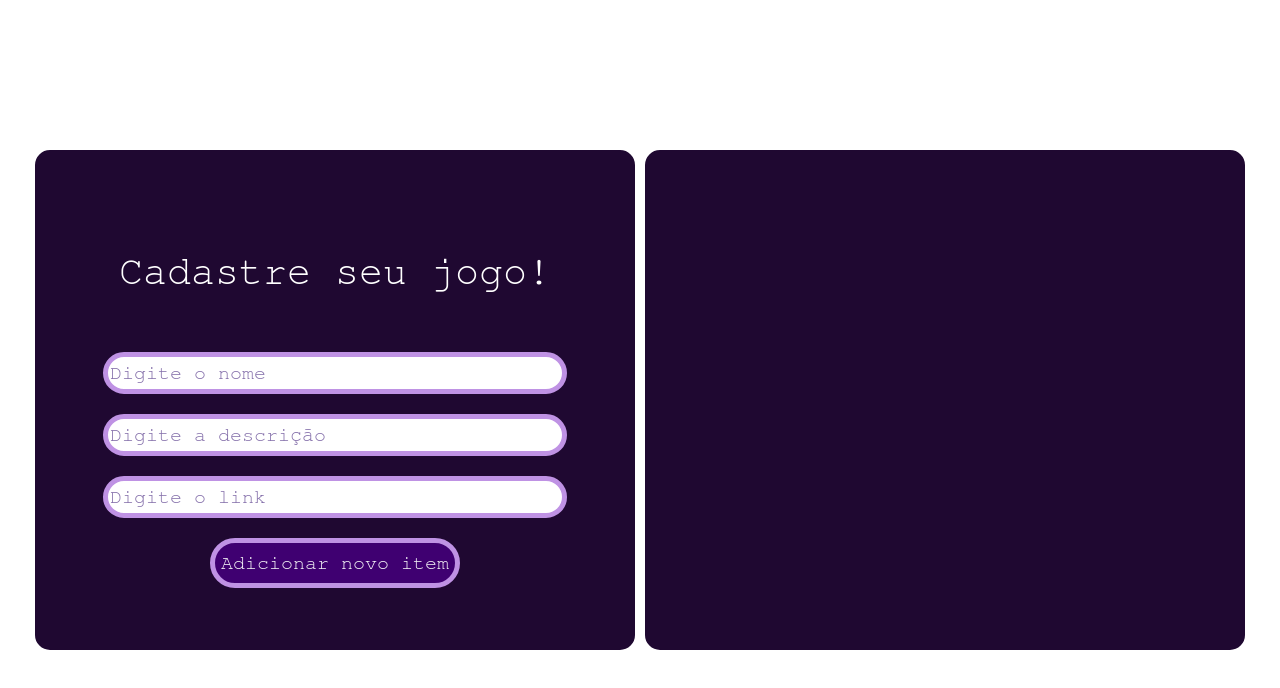
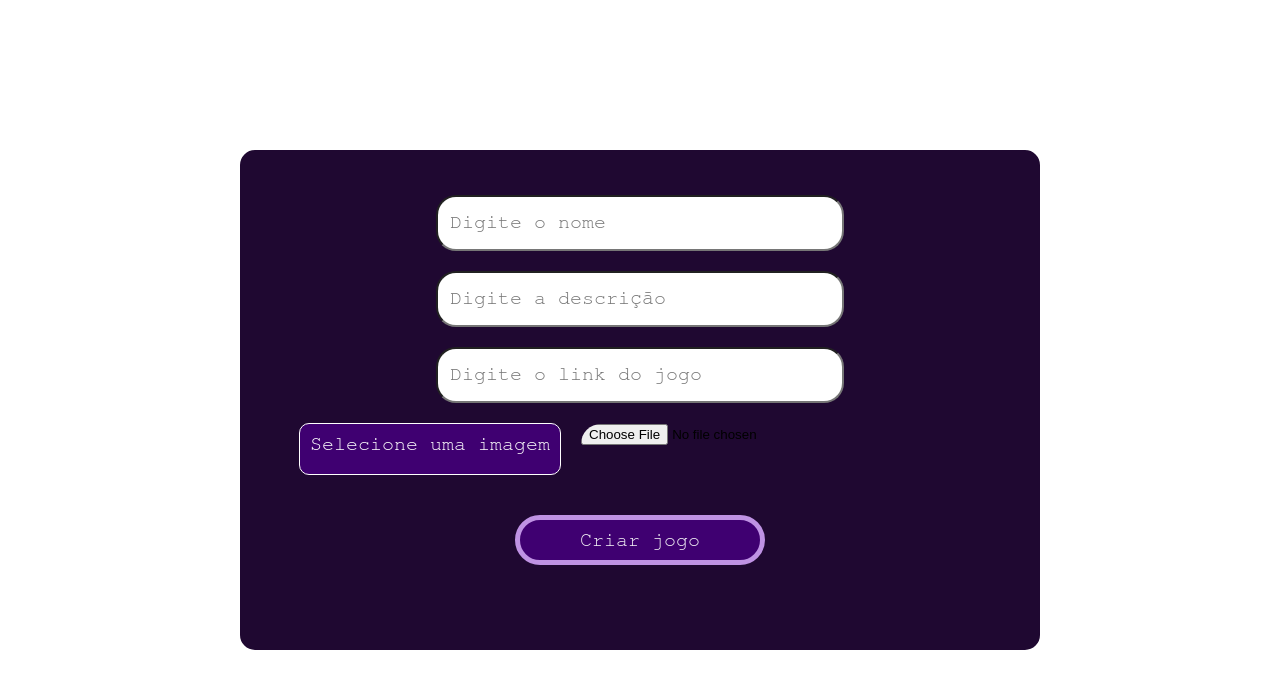
Before and after one commit to fabidev32/CTRL_Young_3_Projeto_React, a React (Create React App) app: page / in a window 1280 px wide. Shown: the top 688 px of the page. Built offline with nearby package versions, Linux system fonts and the light colour scheme.

Commit message:
Alterando pequenas funcionalidades

```diff
--- a/src/App.js
+++ b/src/App.js
@@ -1,19 +1,8 @@
-// import CadastrarJogo from "./componentes/cadastrar_jogo/cadastrar_jogo"
-
-// function App() {
-//   return (
-//     <CadastrarJogo></CadastrarJogo>
-//   );
-// }
-
-// export default App;
-
-
-import Teste from "./componentes/teste/input"
+import CadastrarJogo from "./componentes/cadastrar_jogo/cadastrar_jogo"
 
 function App() {
   return (
-    <Teste></Teste>
+    <CadastrarJogo></CadastrarJogo>
   );
 }
 
--- a/src/componentes/cadastrar_jogo/cadastrar_jogo.js
+++ b/src/componentes/cadastrar_jogo/cadastrar_jogo.js
@@ -38,16 +38,6 @@ export default function Listar_Jogos() {
     set_jogos(copiaLista);
   };
 
-  const adicionarAosFavoritos = (indice) => {
-    const jogoSelecionado = jogos[indice];
-    setFavoritos([...favoritos, jogoSelecionado]);
-  };
-  const removerDosFavoritos = (indice) => {
-    const copiaLista = [...favoritos];
-    copiaLista.splice(indice, 1);
-    setFavoritos(copiaLista);
-  };
-
   return (
     <section class="container_formulario">
       <div class="div_formulario">
@@ -82,8 +72,6 @@ export default function Listar_Jogos() {
               indice={indice}
               seFavorito={false}
               removerJogo={removerJogo}
-              adicionarAosFavoritos={adicionarAosFavoritos}
-              removerDosFavoritos={removerDosFavoritos}
             ></Jogo>
           ))}
         </div>
@@ -95,8 +83,6 @@ export default function Listar_Jogos() {
               indice={indice}
               seFavorito={true}
               removerJogo={removerJogo}
-              adicionarAosFavoritos={adicionarAosFavoritos}
-              removerDosFavoritos={removerDosFavoritos}
             ></Jogo>
           ))}
         </div>
--- a/src/componentes/jogo/card_jogo.js
+++ b/src/componentes/jogo/card_jogo.js
@@ -5,8 +5,6 @@ export default function Jogo({
   indice,
   removerJogo,
   seFavorito,
-  adicionarAosFavoritos,
-  removerDosFavoritos,
 }) {
   return (
     <div className="div_jogo">
@@ -19,15 +17,6 @@ export default function Jogo({
         alt="Imagem do meu card de jogo"
       />
       <button onClick={() => removerJogo(indice)}></button>
-      {seFavorito ? (
-        <button onClick={() => removerDosFavoritos(indice)}>
-          Remover dos Favoritos
-        </button>
-      ) : (
-        <button onClick={() => adicionarAosFavoritos(indice)}>
-          Favoritar
-        </button>
-      )}
     </div>
   );
 }
--- a/src/componentes/teste/input.js
+++ /dev/null
@@ -1,55 +0,0 @@
-import { useState } from "react";
-import "./teste.css";
-
-export default function CadastrarJogo() {
-  const [nome, setNome] = useState("");
-  const [descricao, setDescricao] = useState("");
-  const [link, setLink] = useState("");
-  const [listaJogos, setListaJogos] = useState([]);
-
-  const NovoJogo = () => {
-    const novoJogo = { nome, descricao, link };
-    setListaJogos([...listaJogos, novoJogo]);
-  };
-
-  return (
-    <div class="formulario">
-      <div class="itens_formulario">
-        <div>
-          <p> Cadastre seu jogo! </p>
-          <input
-            type="text"
-            placeholder="Digite o nome"
-            value={nome}
-            onChange={(e) => setNome(e.target.value)}
-          />
-          <input
-            type="text"
-            placeholder="Digite a descrição"
-            value={descricao}
-            onChange={(e) => setDescricao(e.target.value)}
-          />
-          <input
-            type="text"
-            placeholder="Digite o link"
-            value={link}
-            onChange={(e) => setLink(e.target.value)}
-          />
-          <button onClick={() => NovoJogo()}>Adicionar novo item</button>
-        </div>
-
-        <div class="div_lista_jogos">
-          {listaJogos.map((jogo, posicao_array) => (
-            <div key={posicao_array}>
-              <h3>{jogo.nome}</h3>
-              <p>{jogo.descricao}</p>
-              <a href={jogo.link} target="_blank">
-                Acessar jogo
-              </a>
-            </div>
-          ))}
-        </div>
-      </div>
-    </div>
-  );
-}
--- a/src/componentes/teste/teste.css
+++ /dev/null
@@ -1,111 +0,0 @@
-.formulario {
-  display: flex;
-  justify-content: center;
-  align-items: center;
-  flex-direction: row;
-  width: 100%;
-  height: 100vh;
-  flex-direction: column;
-  gap: 20px;
-}
-
-.itens_formulario {
-  display: flex;
-}
-
-.itens_formulario div {
-  display: flex;
-  justify-content: center;
-  align-items: center;
-  flex-direction: column;
-  width: 600px;
-  height: 500px;
-  gap: 20px;
-  border-radius: 20px;
-  border: 5px solid white;
-  background-color: #1f0831;
-}
-
-.itens_formulario div {
-  display: flex;
-  flex-direction: column;
-  justify-content: center;
-  align-items: center;
-  gap: 20px;
-}
-
-.div_lista_jogos div {
-  display: flex;
-  align-items: center;
-  justify-content: center;
-  background-color: #774e99;
-
-}
-
-.div_lista_jogos{
-    overflow: hidden;
-}
-
-p {
-  font-size: 40px;
-  color: white;
-  font-family: FreeMono, monospace;
-}
-
-button {
-  border-radius: 80px;
-  background-color: #3f0071;
-  border: 5px solid #bf92e4;
-  width: 250px;
-  height: 50px;
-  color: #f5f4f7;
-  font-family: FreeMono, monospace;
-  font-size: 20px;
-}
-
-input {
-  border-radius: 80px;
-  border: 5px solid #bf92e4;
-  width: 450px;
-  height: 30px;
-  color: #14092b;
-  font-family: FreeMono, monospace;
-  font-size: 20px;
-}
-
-input::placeholder {
-  color: #846faa;
-  font-family: FreeMono, monospace;
-  font-size: 20px;
-}
-
-/* Card jogo */
-
-.card_jogo {
-  display: flex;
-  justify-content: center;
-  align-items: center;
-  flex-direction: column;
-  gap: 10px;
-  width: 400px;
-  height: 300px;
-  background-color: #8763a5;
-  margin: 10px;
-  border: 10px solid #e1d5eb;
-  border-radius: 20px;
-}
-
-.card_jogo p {
-  font-size: 30px;
-}
-
-.card_jogo button {
-  border-radius: 80px;
-  background-color: #3f0071;
-  border: 5px solid #bf92e4;
-  width: 250px;
-  height: 50px;
-  color: #f5f4f7;
-  font-family: FreeMono, monospace;
-  font-size: 20px;
-}
```
Also changed, not shown: src/componentes/teste/teste.js (deleted, +0 -22 lines).
